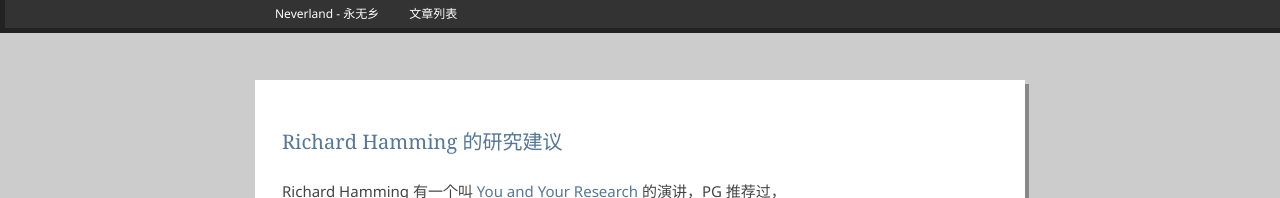
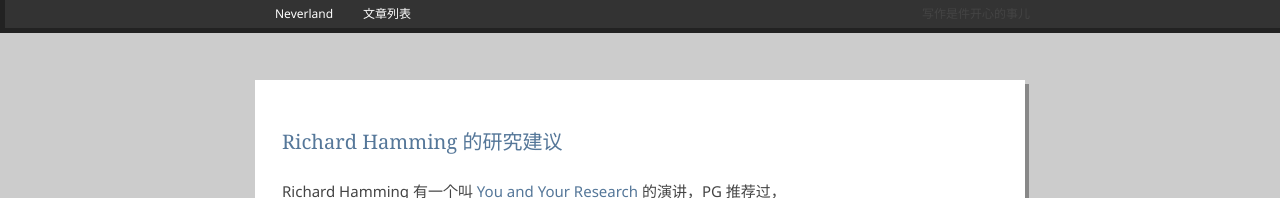
Before and after one commit to dreamsome/onesuper.github.com, a Jekyll site: the page built from index.html, in a window 1280 px wide. Shown: the top 198 px of the page. Built offline with Jekyll 4.4.1, drawn with Linux system fonts in a browser that asks for light colours; Markdown is read by kramdown in place of the engine named in the settings.

Commit message:
Update default.html

```diff
--- a/_layouts/default.html
+++ b/_layouts/default.html
@@ -30,8 +30,9 @@
 
      <div id="navs">
         <div style="margin: 0 auto; width: 770px;">
+           <span style="line-height:28px; float: right;">写作是件开心的事儿</span>
            <ul>
-              <li><a href="/">Neverland - 永无乡</a></li>
+              <li><a href="/">Neverland</a></li>
               <li><a href="/archive.html">文章列表</a></li>
            </ul>
         </div>
```
